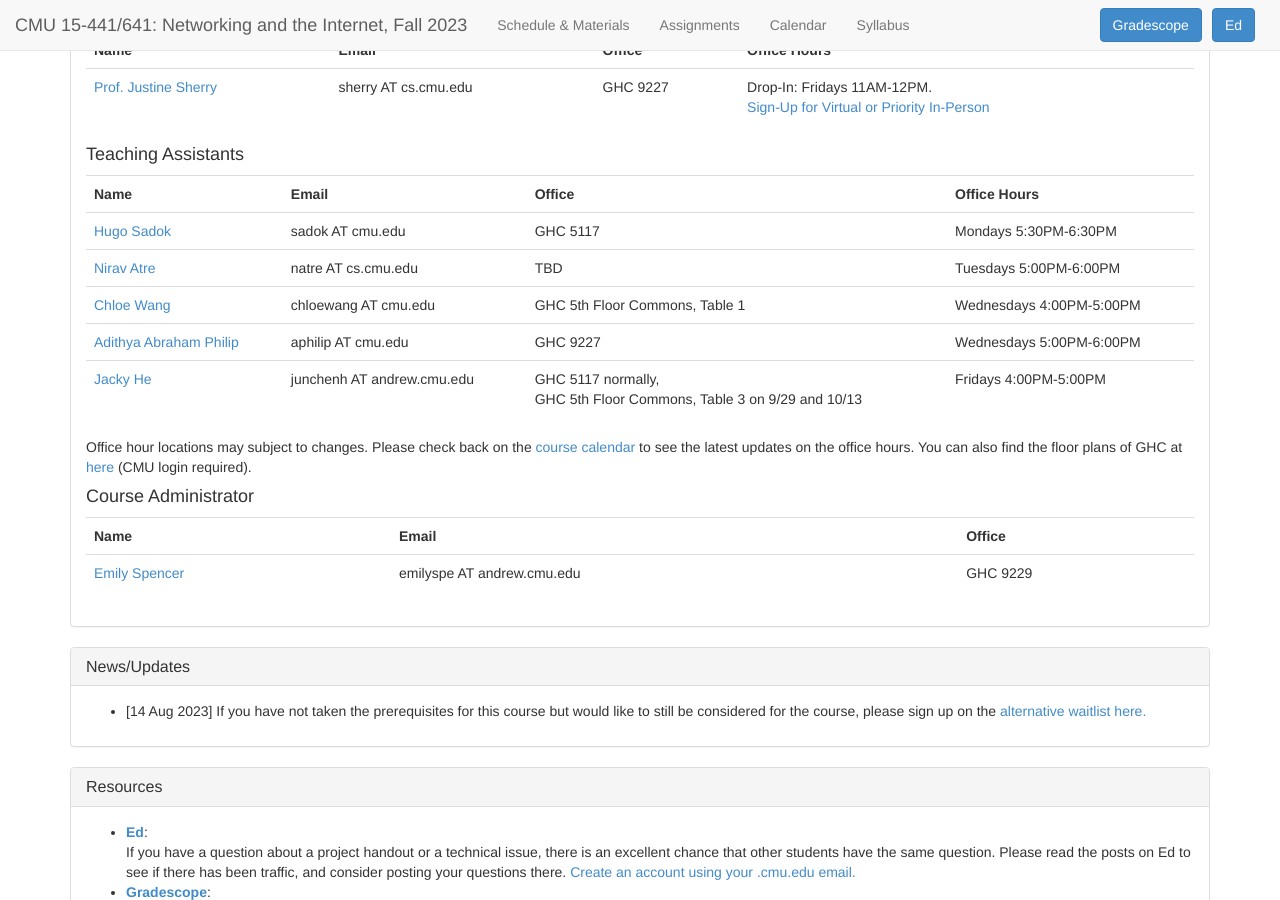
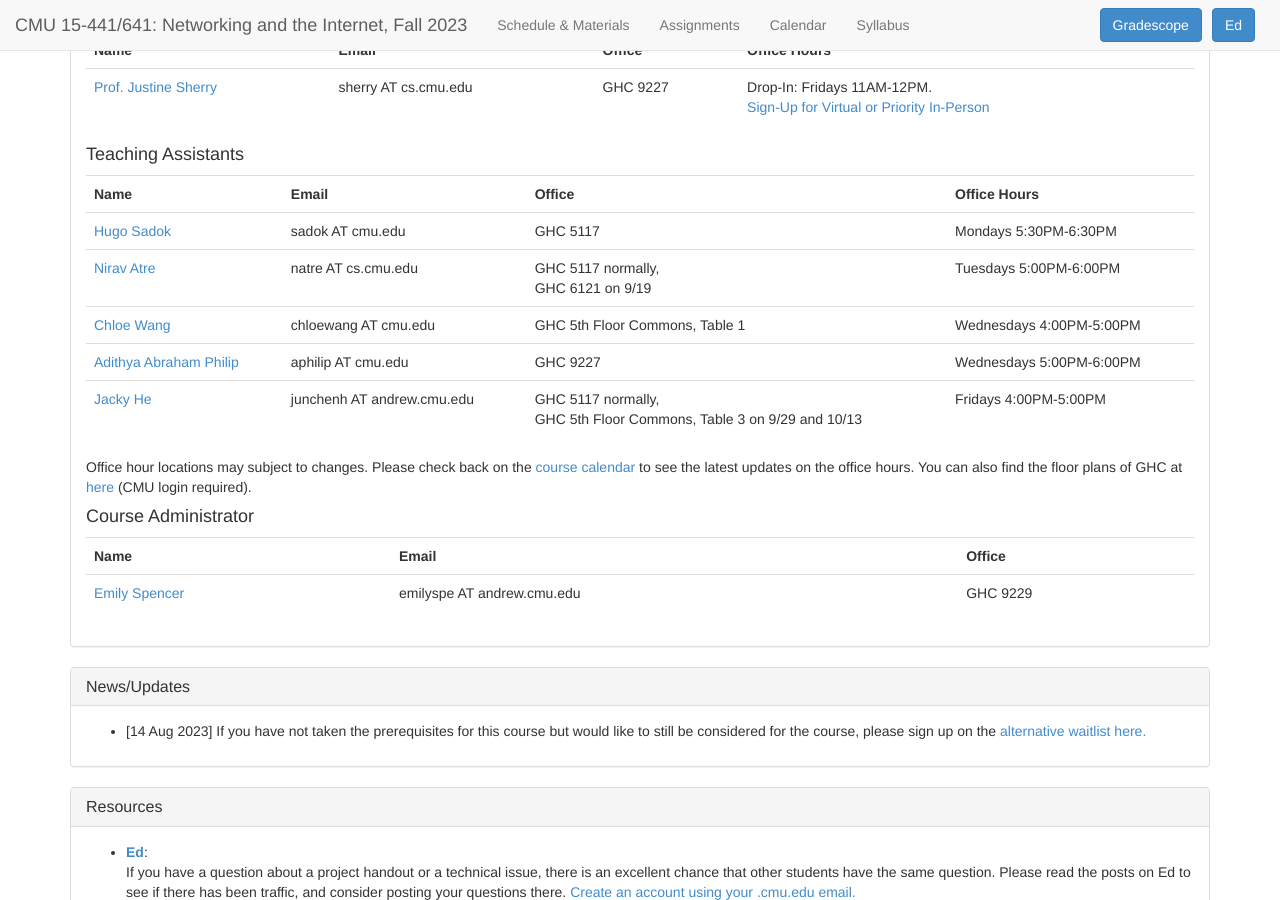
Before and after one commit to computer-networks/fa23, a Jekyll site: the page built from index.html, in a window 1280 px wide and 900 px high, scrolled down 634 px. Built offline with Jekyll 4.4.1, drawn with Linux system fonts in a browser that asks for light colours.

Commit message:
update Nirav OH

```diff
--- a/index.html
+++ b/index.html
@@ -96,7 +96,7 @@ title: CMU 15-441/641, Fall 2023 --- Home
       <tr>
         <td><a href="https://www.cs.cmu.edu/~natre/">Nirav Atre</a></td>
         <td><span class="email">natre AT cs.cmu.edu</span></td>
-        <td>TBD</td>
+        <td>GHC 5117 normally,</br>GHC 6121 on 9/19</td>
         <td>Tuesdays 5:00PM-6:00PM</td>
       </tr>
 
```
